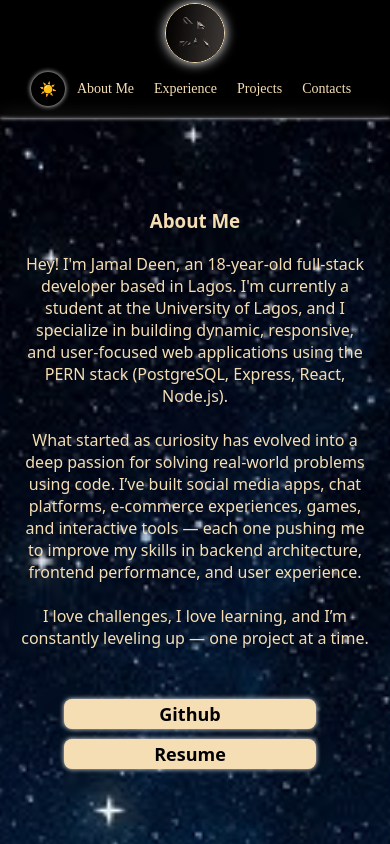
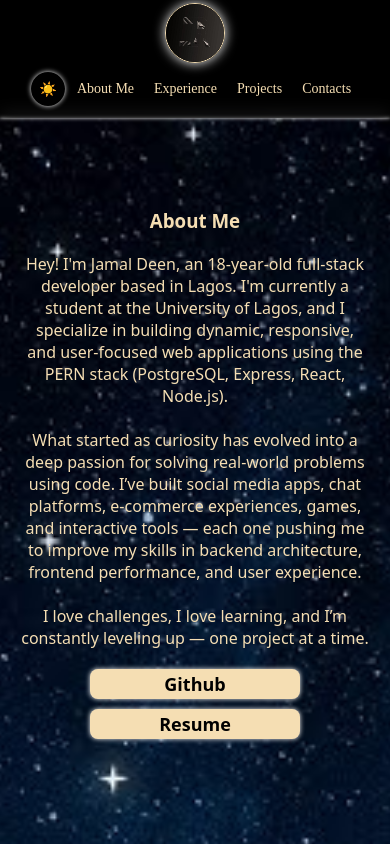
Before and after one commit to Rarejam/personal-site, a React (Vite) app: page / in a window 390 px wide. Shown: the top 844 px of the page. Built offline with nearby package versions, Linux system fonts and the light colour scheme.

Commit message:
fixed the animation stuff for smaller media queries and adjested the project-btn div to center align itself etc

```diff
--- a/src/Layouts/Footer.jsx
+++ b/src/Layouts/Footer.jsx
@@ -47,11 +47,11 @@ const Footer = () => {
           </a>
         </div>
       </div>
-      <div className="copyrights">Handcrafted by me @twentytwentyfive</div>
+      <div className="copyrights">Handcrafted by me © 2025</div>
       <div>
         Made with
         <img src={reactIcon} alt="React" height="60" />
-        react/vite
+        react
       </div>
     </div>
   );
--- a/src/index.css
+++ b/src/index.css
@@ -708,7 +708,9 @@ body.light-mode .footer {
   .project-btn > a {
     width: 80%;
   }
-
+  .main {
+    box-shadow: 0px 0px 10px whitesmoke;
+  }
   /* footer section */
   .footer {
     font-size: 16px;
@@ -716,6 +718,15 @@ body.light-mode .footer {
   }
   .grid-container > div {
     font-size: 16px;
+  }
+  .project-btn {
+    width: 100%;
+    display: flex;
+    justify-content: center;
+    /* margin: 0 auto; */
+  }
+  .project-btn > a {
+    width: 60%;
   }
 }
 
@@ -729,7 +740,9 @@ body.light-mode .footer {
     max-width: 100vw;
     overflow-x: hidden;
   }
-
+  .main {
+    box-shadow: 0px 0px 10px whitesmoke;
+  }
   .project-btn > a {
     min-height: 30px;
     font-size: 18px;
@@ -767,4 +780,34 @@ body.light-mode .footer {
   .grid-container > div {
     font-size: 16px;
   }
+  .project-btn {
+    width: 100%;
+    margin: 0 auto;
+  }
+  .project-btn > a {
+    width: 60%;
+  }
+
+  .scroll-left,
+  .scroll-right {
+    opacity: 0;
+    transform: translateY(40px);
+    animation-name: fadeUp;
+    animation-duration: 1.5s;
+    animation-fill-mode: forwards;
+    animation-timeline: view();
+    animation-range: entry 0% cover 30%;
+    will-change: opacity, transform;
+  }
+
+  @keyframes fadeUp {
+    from {
+      opacity: 0;
+      transform: translateY(40px);
+    }
+    to {
+      opacity: 1;
+      transform: translateY(0);
+    }
+  }
 }
```
